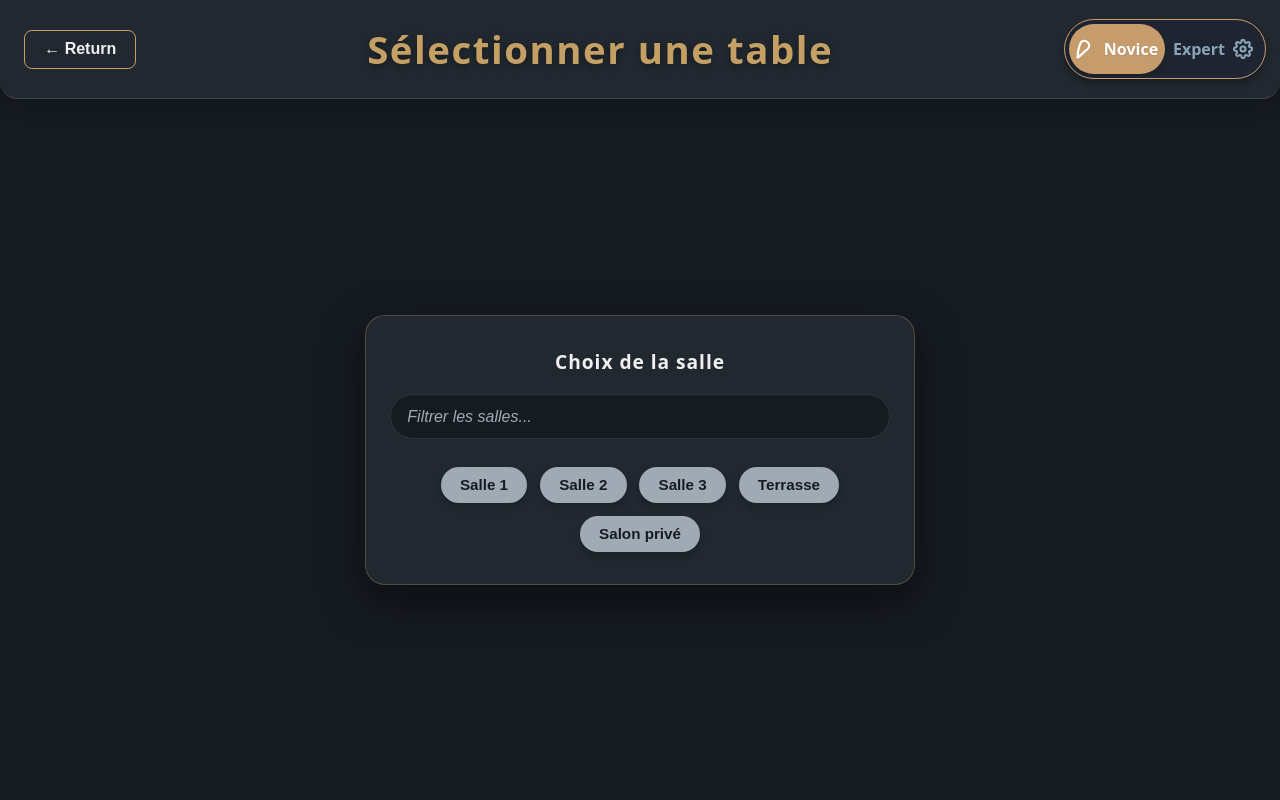
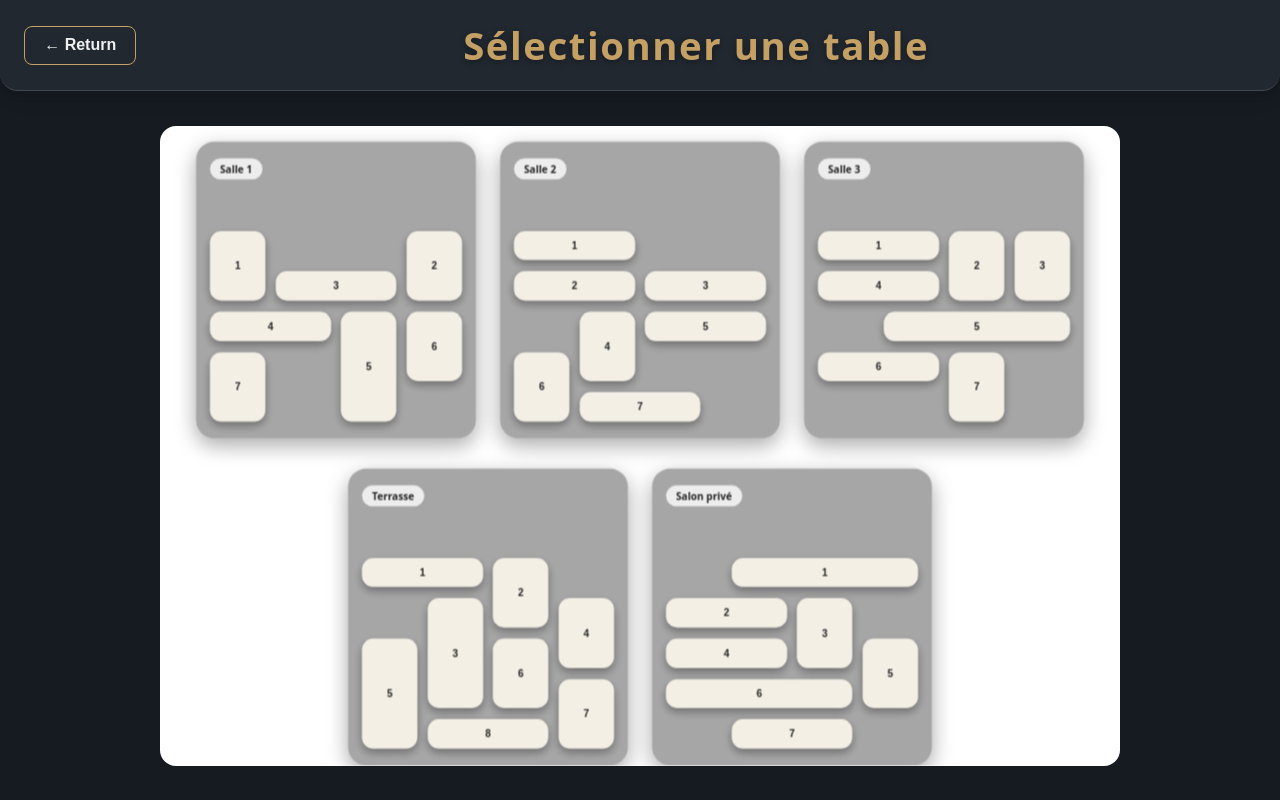
Before and after one commit to HugoHeilmann/Oskour-hugo, a SvelteKit app: page /selectTable in a window 1280 px wide. Built offline with nearby package versions, Linux system fonts and the light colour scheme.

Commit message:
tablette adaptation

```diff
--- /dev/null
+++ b/src/lib/components/TableGrid/TableGrid.css
@@ -0,0 +1,103 @@
+/* Wrapper de la grille */
+.room-plan-wrapper {
+    width: 85%;
+    max-width: 360px;
+    padding: 1.5rem 1.25rem;
+    border-radius: 26px;
+    background: rgba(0, 0, 0, 0.35);
+    backdrop-filter: blur(10px);
+    box-shadow: 0 10px 30px rgba(0, 0, 0, 0.35);
+    display: flex;
+    flex-direction: column;
+    align-items: center;
+}
+
+/* Chip du nom de la salle */
+.room-chip {
+    align-self: flex-start;
+    padding: 0.35rem 0.9rem;
+    border-radius: 50px;
+    background: rgba(245, 245, 245, 0.9);
+    color: #222;
+    font-weight: 600;
+    font-size: 0.9rem;
+    margin-bottom: 1rem;
+}
+
+/* Grille des tables */
+.room-grid {
+    display: grid;
+    grid-auto-rows: 2.6rem;
+    column-gap: 0.9rem;
+    row-gap: 1rem;
+    width: 100%;
+}
+
+/* Boutons des tables */
+.room-table {
+    border: none;
+    border-radius: 16px;
+    background: rgba(246, 242, 232, 0.96);
+    color: #222;
+    font-weight: 600;
+    font-size: 0.9rem;
+    box-shadow: 0 6px 14px rgba(0, 0, 0, 0.35);
+    cursor: pointer;
+    display: flex;
+    align-items: center;
+    justify-content: center;
+    transition: transform 0.08s ease-out, box-shadow 0.08s ease-out, background 0.15s ease-out;
+}
+
+.room-table:active {
+    transform: translateY(2px);
+    box-shadow: 0 3px 8px rgba(0, 0, 0, 0.35);
+    background: rgba(236, 230, 216, 0.98);
+}
+
+/* Toggle ou bouton en bas si nécessaire */
+.bottom-toggle {
+    margin-top: auto;
+    border: none;
+    width: 100%;
+    padding: 0.9rem 1rem 1.1rem;
+    border-radius: 18px 18px 0 0;
+    background: rgba(240, 240, 240, 0.9);
+    color: #222;
+    font-size: 1rem;
+    font-weight: 600;
+    letter-spacing: 0.08em;
+    text-transform: uppercase;
+    cursor: pointer;
+    box-shadow: 0 -4px 18px rgba(0, 0, 0, 0.4);
+    transition: background 0.15s ease-out, transform 0.08s ease-out;
+}
+
+.bottom-toggle:active {
+    transform: translateY(2px);
+    background: rgba(220, 220, 220, 0.95);
+}
+
+/* --- MEDIA QUERY MOBILE --- */
+@media (max-width: 849px) {
+    .room-plan-wrapper {
+        width: 95%;
+        padding: 1rem;
+        border-radius: 18px;
+    }
+
+    .room-grid {
+        grid-auto-rows: 2.2rem;
+        column-gap: 0.7rem;
+        row-gap: 0.8rem;
+    }
+
+    .room-chip {
+        font-size: 0.8rem;
+        padding: 0.25rem 0.7rem;
+    }
+
+    .room-table {
+        font-size: 0.8rem;
+    }
+}
--- /dev/null
+++ b/src/lib/components/TableGrid/TableGrid.svelte
@@ -0,0 +1,105 @@
+<script>
+    import './TableGrid.css';
+  import { goto } from '$app/navigation';
+
+  export let roomId = '';
+  export let roomLabel = roomId;
+  export let cols = 4;
+  export let rows = 6;
+
+  $: tables = generateLayout(roomId);
+
+  // --- Hash déterministe pour random ---
+  function stringToSeed(str) {
+    let hash = 0;
+    for (let i = 0; i < str.length; i++) {
+      hash = (hash * 31 + str.charCodeAt(i)) >>> 0;
+    }
+    return hash || 1;
+  }
+
+  function createRng(seed) {
+    let s = seed;
+    return () => {
+      s = (s * 1664525 + 1013904223) >>> 0;
+      return s / 2 ** 32;
+    };
+  }
+
+  // --- Génération du plan de tables ---
+  function generateLayout(roomId) {
+    const seed = stringToSeed(roomId);
+    const rand = createRng(seed);
+
+    const tableCount = 6 + Math.floor(rand() * 5); // 6–10 tables
+    const placements = [];
+
+    const grid = Array.from({ length: rows }, () => Array(cols).fill(false));
+
+    function canPlace(col, row, width, height) {
+      if (col + width > cols || row + height > rows) return false;
+      for (let r = row; r < row + height; r++)
+        for (let c = col; c < col + width; c++)
+          if (grid[r][c]) return false;
+      return true;
+    }
+
+    function occupy(col, row, width, height) {
+      for (let r = row; r < row + height; r++)
+        for (let c = col; c < col + width; c++)
+          grid[r][c] = true;
+    }
+
+    for (let i = 0; i < tableCount; i++) {
+      let placed = false;
+      for (let attempt = 0; attempt < 30 && !placed; attempt++) {
+        const vertical = rand() < 0.45;
+        const width = vertical ? 1 : rand() < 0.7 ? 2 : 3;
+        const height = vertical ? (rand() < 0.7 ? 2 : 3) : 1;
+
+        const maxColStart = cols - width;
+        const maxRowStart = rows - height - 1;
+        const colStart = Math.floor(rand() * (maxColStart + 1));
+        const rowStart = 1 + Math.floor(rand() * (maxRowStart + 1));
+
+        if (canPlace(colStart, rowStart, width, height)) {
+          occupy(colStart, rowStart, width, height);
+          placements.push({
+            colStart: colStart + 1,
+            rowStart: rowStart + 1,
+            width,
+            height
+          });
+          placed = true;
+        }
+      }
+    }
+
+    // Numérotation logique (haut → bas, gauche → droite)
+    placements.sort((a, b) =>
+      a.rowStart === b.rowStart ? a.colStart - b.colStart : a.rowStart - b.rowStart
+    );
+
+    return placements.map((p, i) => ({ id: i + 1, ...p }));
+  }
+</script>
+
+<div class="room-plan-wrapper">
+  <div class="room-chip">{roomLabel}</div>
+
+  <div
+    class="room-grid"
+    style={`grid-template-columns: repeat(${cols}, minmax(0, 1fr));`}
+  >
+    {#each tables as table}
+      <button
+        class="room-table"
+        style={`grid-column: ${table.colStart} / span ${table.width};
+                grid-row: ${table.rowStart} / span ${table.height};`}
+        on:click={() => goto(`/manageTable/${table.id}`)}
+      >
+        {table.id}
+      </button>
+    {/each}
+  </div>
+</div>
--- a/src/lib/components/Title/Title.svelte
+++ b/src/lib/components/Title/Title.svelte
@@ -1,7 +1,7 @@
 <script lang="ts">
     import "./Title.css"
     import { page } from '$app/stores';
-    import { createEventDispatcher } from 'svelte';
+    import { createEventDispatcher, onMount } from 'svelte';
 
     export let text = "Au secours Hugo";
     export let ExpertiseMode: 'noviceMode' | 'expertMode' = 'noviceMode';
@@ -18,10 +18,19 @@
     }
 
     $: void $page.url;
+
+    let isBig = false;
+    onMount(()=>{
+      isBig = window.matchMedia('(min-width: 800px)').matches;
+    })
 </script>
 
 <div class="title">
     <ReturnButton href="/"/>
     <p>{text}</p>
-    <ModeToggle {ExpertiseMode} on:change={handleModeChange} />
+    {#if isBig}
+        <div class="spacer"></div>
+    {:else}
+        <ModeToggle bind:ExpertiseMode on:change={handleModeChange}/>
+    {/if}
 </div>
--- a/src/routes/manageTable/[tableId]/+page.svelte
+++ b/src/routes/manageTable/[tableId]/+page.svelte
@@ -179,6 +179,11 @@
     function setModeFromTitle(event) {
         ExpertiseMode.set(event.detail);
     }
+
+    let isBig = false;
+    onMount(()=>{
+      isBig = window.matchMedia('(min-width: 800px)').matches;
+    })
 </script>
 
 <main class="app" id="app-layout" class:has-expert-rights={$ExpertiseMode === 'expertMode'}>
@@ -190,6 +195,7 @@
                 toggleMode.set(e.detail.value);
             }}
         />
+
 
     <div class="content">
         {#if orderState === 'commander'}
--- a/src/routes/selectTable/+page.css
+++ b/src/routes/selectTable/+page.css
@@ -136,3 +136,24 @@
 .app.novice-mode:not(.has-expert-rights) .bottom-toggle {
     display: none;
 }
+
+.room-list-container{
+    display: flex;
+    flex-direction: row;
+    justify-content: center;
+    align-items: center;
+
+    flex-wrap: wrap;
+    width: 100%;
+    height: 80vh;
+    overflow: scroll;
+    >*{
+        scale: 0.7;
+        margin: -3rem;
+    }
+
+    background-color: white;
+    margin-left: 10rem;
+    margin-right: 10rem;
+    border-radius: 1rem;
+}
--- a/src/routes/selectTable/+page.svelte
+++ b/src/routes/selectTable/+page.svelte
@@ -8,6 +8,8 @@
 
     import { ExpertiseMode } from '$lib/stores/appState.js';
     import { mode } from '$lib/stores/appState.js';
+	import { onMount } from 'svelte';
+	import TableGrid from '$lib/components/TableGrid/TableGrid.svelte';
 
     let tableNumber = '';
 
@@ -52,13 +54,32 @@
         }
     }
 
+    let isBig = false;
+    onMount(()=>{
+      isBig = window.matchMedia('(min-width: 800px)').matches;
+    })
+
+    const allRooms = [
+        { id: 'salle-1', label: 'Salle 1' },
+        { id: 'salle-2', label: 'Salle 2' },
+        { id: 'salle-3', label: 'Salle 3' },
+        { id: 'terrasse', label: 'Terrasse' },
+        { id: 'salon-prive', label: 'Salon privé' }
+    ];
+
 </script>
 
 <main class="app" class:expert-mode={$mode === 'expert'} class:novice-mode={$mode === 'novice'} class:has-expert-rights={$ExpertiseMode === 'expertMode'}>
   <Title text="Sélectionner une table" ExpertiseMode={$ExpertiseMode} on:change={setModeFromTitle} />
 
   <section class="selection-content">
-    {#if $mode === 'expert'}
+    {#if isBig}
+      <div class="room-list-container">
+        {#each allRooms as room}
+            <TableGrid roomId={room.id} roomLabel={room.label} />
+        {/each}
+      </div>
+    {:else if $mode === 'expert'}
       <div class="expert-container">
         <div class="table-display">
           <span>Table n° {displayTable}</span>
@@ -81,7 +102,9 @@
   </section>
 
   <button class="bottom-toggle" on:click={toggleMode}>
-    {#if $mode === 'expert'}
+    {#if isBig}
+      Carte de la salle
+    {:else if $mode === 'expert'}
       Carte de la salle
     {:else}
       Sélection par numéro
```
Also changed, not shown: src/routes/manageTable/[tableId]/+page.css (+38 -0 lines), src/routes/paiement/[commandId]/+page.css (+67 -0 lines). Lines whose indentation alone changed are shown as unchanged.
